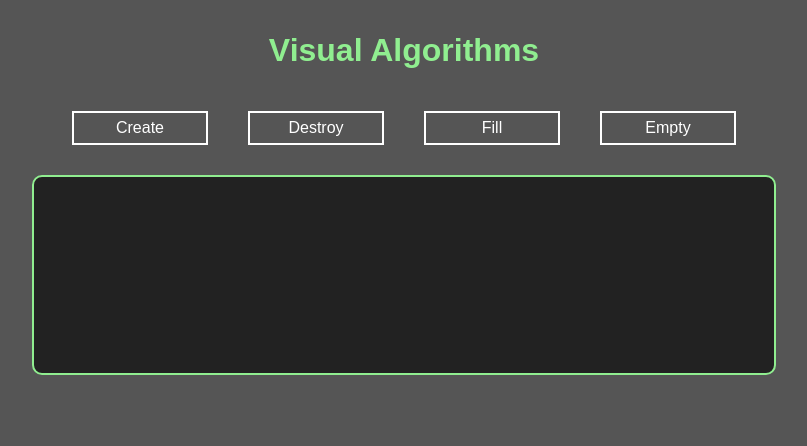
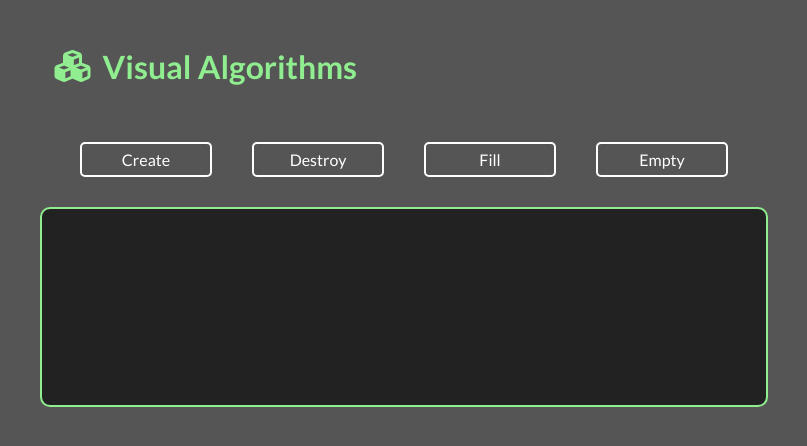
Before and after one commit to allysonjeronimo/struct-view, a plain HTML site: page index.html in a window 1280 px wide. Shown: the whole page, without its empty margins (236-1043 px from the left). Drawn offline with Linux system fonts and the light colour scheme.

Commit message:
Some layout adjusts

```diff
--- a/assets/css/styles.css
+++ b/assets/css/styles.css
@@ -6,22 +6,35 @@
 
 body {
     color: #fff;
-    font-family: Arial, Helvetica, sans-serif;
+    font-family: 'Lato', sans-serif;
+    background: #555;
 }
 
 #container {
-    width: 100%;
+    width: 60%;
     min-height: 1000px;
-    background: #555;
     margin: 0 auto;
     padding: 20px;
 }
 
+#header{
+    padding: 2%;
+    display: flex;
+    align-items: center;
+    justify-content: left;
+}
+
 #header h1 {
+    flex: 2;
     font-size: 2em;
     color: lightgreen;
     padding: 12px;
-    text-align: center;
+}
+
+#header i{
+    color: lightgreen;
+    flex: 0;
+    font-size: 2em;
 }
 
 #content {
@@ -30,7 +43,6 @@ body {
     padding: 20px;
     background: #222;
     min-height: 200px;
-    width: 60%;
     margin: 0 auto;
     display: flex;
     flex-flow: wrap;
@@ -39,7 +51,6 @@ body {
 }
 
 #actions {
-    width: 60%;
     margin: 0 auto;
     display: flex;
     flex-flow: wrap;
@@ -50,6 +61,7 @@ body {
 
 .button{
     border: 2px solid #fff;
+    border-radius: 5px;
     color: #fff;
     font-size: 1em;
     background: none;
--- a/assets/js/main.js
+++ b/assets/js/main.js
@@ -67,7 +67,7 @@ function render(i, replace = false) {
     if (replace) {
         document.getElementById(`node-${i}`).innerHTML = `
         <div class=${filled ? 'filled-node' : 'empty-node'}>
-            ${filled ? state.array[i] : '---'}
+            ${filled ? state.array[i] : '-'}
             </div>
         <div class='node-index'>
             ${i}
@@ -78,7 +78,7 @@ function render(i, replace = false) {
         state.dom.content.innerHTML += `
     <div class='node' id='node-${i}'>
                 <div class=${filled ? 'filled-node' : 'empty-node'}>
-                    ${filled ? state.array[i] : '---'}
+                    ${filled ? state.array[i] : '-'}
                 </div>
                 <div class='node-index'>
                     ${i}
--- a/index.html
+++ b/index.html
@@ -5,13 +5,16 @@
     <meta charset="UTF-8">
     <meta name="viewport" content="width=device-width, initial-scale=1.0">
     <title>Document</title>
+    <script src="https://kit.fontawesome.com/e850e67dac.js" crossorigin="anonymous"></script>
     <link rel='stylesheet' href='assets/css/styles.css'>
+    <link href="https://fonts.googleapis.com/css?family=Lato:300,400,700&display=swap" rel="stylesheet">
 </head>
 
 
 <body>
     <div id='container'>
         <div id='header'>
+            <i class="fas fa-cubes"></i>
             <h1>Visual Algorithms</h1>
         </div>
         <div id='actions'>
```
